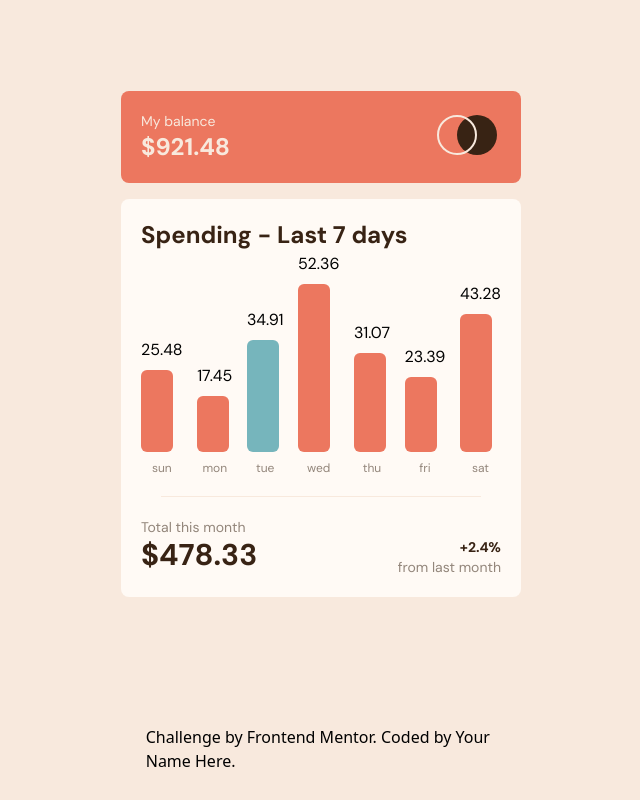
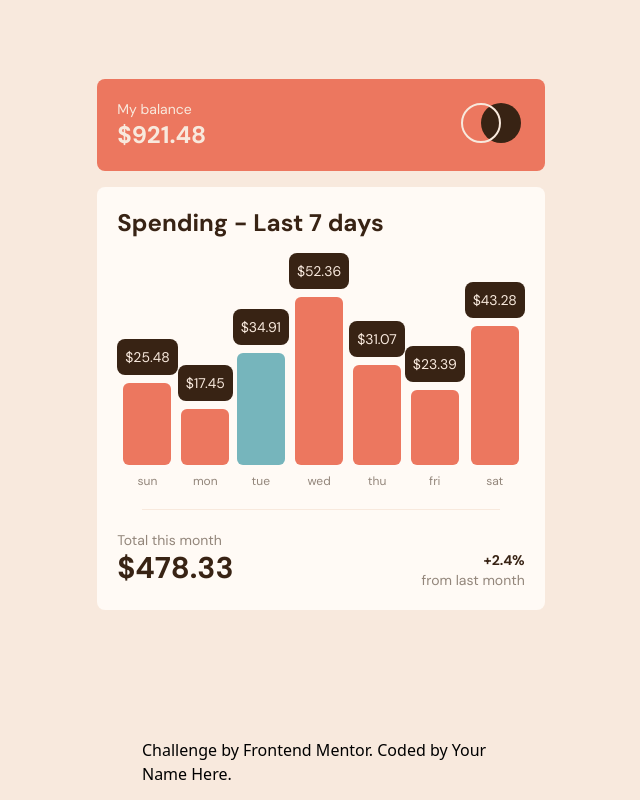
Before and after one commit to Grathienbeto/expensesChart, a React (Vite) app: page / in a window 1280 px wide. Shown: the whole page, without its empty margins (319-959 px from the left). Built offline with nearby package versions, Linux system fonts and the light colour scheme.

Commit message:
Changes to some files.

```diff
--- a/src/App.jsx
+++ b/src/App.jsx
@@ -9,7 +9,7 @@ import data from "./data.json";
 function App() {
   return (
     <>
-      <div className="max-w-[90%] lg:max-w-[400px] mx-auto mt-16 font-dmSans">
+      <div className="max-w-[90%] sm:max-w-[50rem] mx-auto mt-16 font-dmSans">
         <Header />
         <div className="mt-4">
           <Spending />
--- /dev/null
+++ b/src/components/Amount.jsx
@@ -0,0 +1,16 @@
+import PropType from "prop-types";
+
+export const Amount = ({ amount }) => {
+  return (
+    <div
+      className={`lg:block hidden text-center text-sm bg-darkBrown text-bold text-cream py-2 px-2 rounded-lg`}
+    >
+      ${amount}
+    </div>
+  );
+};
+
+Amount.propTypes = {
+  amount: PropType.number,
+  show: PropType.string,
+};
--- a/src/components/Day.jsx
+++ b/src/components/Day.jsx
@@ -1,25 +1,26 @@
 import PropType from "prop-types";
 
-export const Day = ({ data, bg }) => {
+export const Day = ({ data, bg, handleMouseOver }) => {
   const { day, amount } = data;
 
   let height = amount / 5;
 
   return (
-    <div className="flex flex-col text-center gap-2 ">
-      <div className="text-center">{amount}</div>
+    <>
       <div
-        className={`w-[32px] rounded-md ${bg}`}
+        onMouseOver={handleMouseOver}
+        className={`w-[2rem] lg:w-[3rem] rounded-md ${bg} hover:opacity-75 hover:cursor-pointer`}
         style={{
           height: `${height}rem`,
         }}
       ></div>
       <div className="text-xs text-mediumBrown">{day}</div>
-    </div>
+    </>
   );
 };
 
 Day.propTypes = {
   data: PropType.object,
   bg: PropType.string,
+  handleMouseOver: PropType.func,
 };
--- a/src/components/Days.jsx
+++ b/src/components/Days.jsx
@@ -1,23 +1,33 @@
 import PropType from "prop-types";
 import { Day } from "./Day";
+import { Amount } from "./Amount";
+// import { useState } from "react";
 
 export const Days = ({ data }) => {
   let today = new Date().getDay();
 
+  const handleMouseOver = () => {};
+
   return (
-    <>
-      <div className="flex flex-row justify-between align-bottom items-end p-5 px-5 bg-paleOrange h-[225px]">
-        {data.map((elem, i) => {
-          return (
+    <div className="flex flex-row justify-between align-bottom items-end p-5 px-5 bg-paleOrange h-[250px]">
+      {data.map((elem, i) => {
+        return (
+          <div
+            className="flex flex-col text-center gap-2 align-middle items-center"
+            key={i}
+          >
+            <Amount amount={elem.amount} />
+
             <Day
               data={elem}
               bg={today === i ? "bg-cyan" : "bg-softRed"}
+              handleMouseOver={handleMouseOver}
               key={i}
             />
-          );
-        })}
-      </div>
-    </>
+          </div>
+        );
+      })}
+    </div>
   );
 };
 
```
